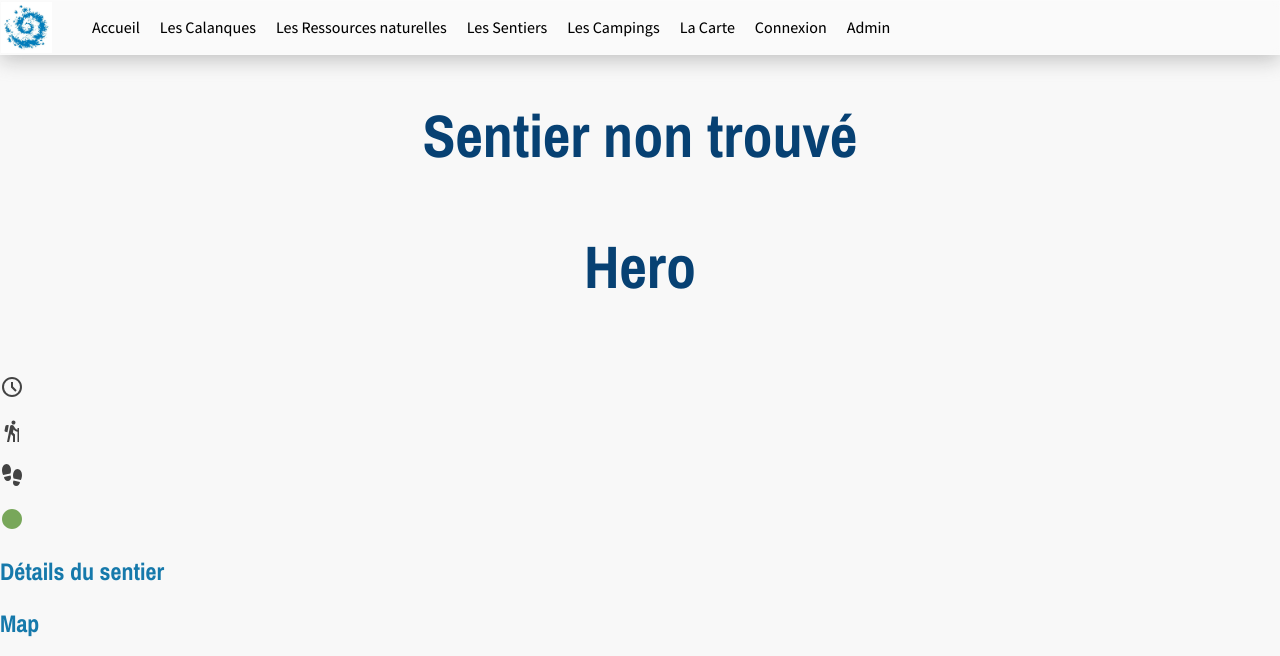
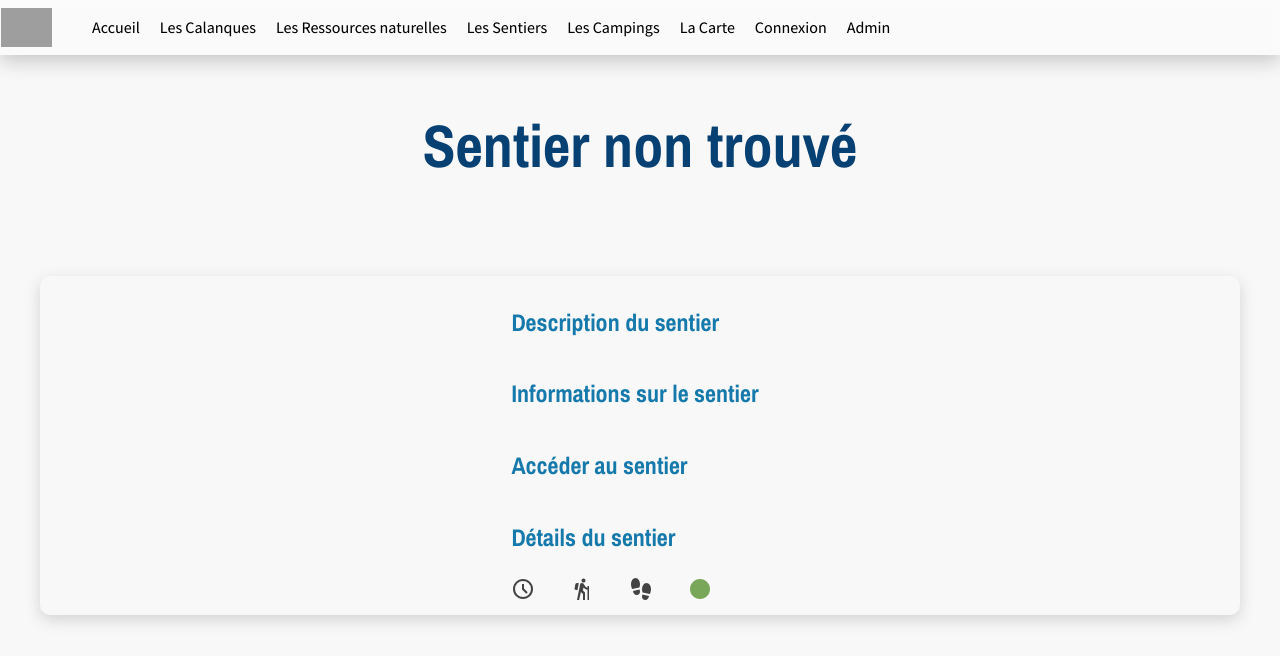
Before and after one commit to clarisse-lebaut/parcNational, a PHP site: template views/details_trails.php in a window 1280 px wide. Shown: the top 656 px of the page. Run offline with PHP 8.4, Linux system fonts and the light colour scheme; the template is opened without the code that fills it, so the values that code supplies are empty; some libraries are stand-ins or nearby versions; some web fonts are replaced; grey boxes are pictures that could not be loaded.

Commit message:
style : desing detail trails page

```diff
--- a/assets/style/details_trails.css
+++ b/assets/style/details_trails.css
@@ -1,10 +1,105 @@
-.slider_elements {
+.trails_main_info {
+  border-radius: 10px;
+  box-shadow: lightgray 0 5px 15px 0;
+
+  margin: 40px;
   display: flex;
   flex-direction: row;
   justify-content: center;
   align-items: center;
-  gap: 20px;
+  gap: 40px;
+  padding: 0 10px 0 0;
+}
+
+.trails_hero {
+  border-radius: 10px;
+  width: 100%;
+  display: flex;
+  align-items: center;
+  justify-content: center;
+}
+
+.trail_image {
+  object-fit: cover;
+  border-radius: 50% 20% / 10% 40%;
+}
+
+.trails_infos {
+  display: flex;
+  flex-direction: column;
+  padding: 10px;
+}
+
+.trails_icons {
+  display: flex;
+  flex-direction: row;
+  justify-content: flex-start;
+  gap: 25px;
+}
+
+.trails_icons > div {
+  display: flex;
+  flex-direction: row;
+  justify-content: center;
+  align-items: center;
+  gap: 10px;
+}
+
+/* ---------------- */
+.map_container {
+  margin: 25px;
+}
+
+/* --------------- */
+.landmark_container {
+  margin: 25px;
+}
+.card_landmarks_container {
+  display: grid;
+  grid-template-columns: 1fr 1fr;
+  gap: 10px;
+}
+.card_landmarks {
+  padding: 20px;
+  border: var(--darkblue) solid 1px;
+  height: 350px;
   overflow: scroll;
+  background-color: white;
+}
+.card_landmarks_title {
+  font-weight: 700;
+}
+
+/* ------------- */
+.other_trails {
+  margin: 25px;
+}
+
+.slider {
+  position: relative; /* Important pour que les pseudo-éléments soient positionnés par rapport au slider */
+  padding-bottom: 25px;
+  border: var(--lighgreen) solid 1px;
+}
+
+.slider_elements {
+  display: flex;
+  flex-direction: row;
+  align-items: center;
+  gap: 20px; /* Espacement entre les cartes */
+  overflow-x: auto; /* Défilement horizontal activé */
   overflow-y: hidden;
   height: 300px;
+  padding: 25px;
+  scroll-padding-left: 25px; /* Assure que la première carte ne soit pas coupée au bord */
+  position: relative; /* Nécessaire pour que les pseudo-éléments couvrent le slider */
 }
+
+.card_trails {
+  padding: 10px;
+  box-shadow: lightgray 0 5px 15px 0;
+  border-radius: 50% 20% / 10% 40%;
+}
+
+.pic-slider {
+  border-radius: 50% 20% / 10% 40%;
+}
--- a/components/_header.php
+++ b/components/_header.php
@@ -8,7 +8,7 @@
 </style>
 
 <nav class="nav-header">
-    <img class="logo-header" src="assets/img/logo-pncal.jpg" alt="Logo du Parc Nationnal des Calanques">
+    <img class="logo-header" src="assets/img/logo-pncal.svg" alt="Logo du Parc Nationnal des Calanques">
     <ul class="ul-header">
         <li><a href="home">Accueil</a></li>
         <li><a href="coves">Les Calanques</a></li>
--- a/views/details_trails.php
+++ b/views/details_trails.php
@@ -17,22 +17,47 @@
         <?php include "components/_header.php"; ?>
     </header>
     <main>
+        <section class="hero_container">
             <h1><?php echo $trail ? htmlspecialchars($trail['name']) : "Sentier non trouvé"; ?></h1>
 
-        <section>
-            <div class="hero_trail">
-                <h1>Hero</h1>
-                <img src="<?php echo ($trail['image']); ?>" alt="<?php echo($trail['name']); ?>" width="200">
+            <div class="trails_hero">
+                <img class="trail_image" src="<?php echo ($trail['image']); ?>" alt="<?php echo($trail['name']); ?>">
             </div>
-            <div class="details_trail">
+
+            <div class="trails_main_info">
+
+
+                <div class="trails_infos">
+                    <!-- Description du sentier -->
+                    <div>
+                        <h2>Description du sentier</h2>
+                        <p><?php echo($trail['description']) ?></p>
+                    </div>
+                    <!-- Informations sur le sentier -->
+                    <div>
+                        <h2>Informations sur le sentier</h2>
+                        <p><?php echo htmlspecialchars($trail['infos']); ?></p>
+                    </div>
+                    <!-- Accéder au sentier -->
+                    <div>
+                        <h2>Accéder au sentier</h2>
+                        <p><?php echo htmlspecialchars($trail['acces']); ?></p>
+                    </div>
+                    <!-- Détails des conditions du sentier -->
+                    <div>
+                        <h2>Détails du sentier</h2>
+                        <div class="trails_icons">
+                            <!-- Icon du temps -->
                             <div>
                                 <img src="assets/icon/time.svg" alt="icon time">
                                 <p><?php echo ($trail['time']) ?></p>
                             </div>
+                            <!-- Icon de la longueur -->
                             <div>
                                 <img src="assets/icon/hiking.svg" alt="icon length">
                                 <p><?php echo ($trail['length_km']) ?></p>
                             </div>
+                            <!-- Icone de la difficilté -->
                             <div>
                                 <?php
                                     $image_path = "";
@@ -57,7 +82,7 @@
                                 <img src="<?php echo htmlspecialchars($image_path) ?>" alt="<?php echo htmlspecialchars($trail['difficulty']) ?>">
                                 <p><?php echo htmlspecialchars($trail['difficulty']); ?></p>
                             </div>
-                </div>
+                            <!-- Icone du statut -->
                             <div>
                                 <?php
                                     $image_path = "";
@@ -80,42 +105,46 @@
                                     }
                                 ?>
                                 <img src="<?php echo htmlspecialchars($image_path) ?>" alt="<?php echo htmlspecialchars($trail['status'] ?? 'Statut inconnu'); ?>">
+                                <p><?php echo htmlspecialchars($trail['status']);?></p>
                             </div>
                         </div>
+                    </div>
+
+
+                    <div class="trails_icons">
+
+                    </div>
+                </div>
+
+            </div>
+
         </section>
 
-        <section>
-            <h2>Détails du sentier</h2>
-            <p><?php echo($trail['description']) ?></p>
-        </section>
-
-        <section>
+        <section class="map_container">
             <h2>Map</h2>
             <div id="map"></div>
         </section>
 
-        <section>
+        <section class="landmark_container">
             <h2>Points de vue</h2>
+            <div class="card_landmarks_container">
                 <?php foreach ($landmarks as $landmark): ?>
                     <div class="card_landmarks">
+                        <div class="card_landmarks_title">
                             <p><?php echo htmlspecialchars($landmark['name'], ENT_QUOTES, 'UTF-8'); ?></p>
-                    <p><?php echo htmlspecialchars($landmark['location'], ENT_QUOTES, 'UTF-8'); ?></p>
+                        </div>
+                        <div>
+                            <p><i><?php echo htmlspecialchars($landmark['location'], ENT_QUOTES, 'UTF-8'); ?></i></p>
+                        </div>
+                        <div>
                             <p><?php echo htmlspecialchars($landmark['description'], ENT_QUOTES, 'UTF-8'); ?></p>
                         </div>
+                    </div>
                 <?php endforeach; ?>
+            </div>
         </section>
 
-        <section>
-            <h2>Informations sur le sentier</h2>
-            <p><?php echo htmlspecialchars($trail['infos']); ?></p>
-        </section>
-
-        <section>
-            <h2>Accéder au sentier</h2>
-            <p><?php echo htmlspecialchars($trail['acces']); ?></p>
-        </section>
-
-        <section>
+        <section class="other_trails">
             <h2>Slider des autres sentiers</h2>
             <div class="slider">
                 <div class="slider_elements">
@@ -123,7 +152,7 @@
                         <div class="card_trails">
                             <a href="details_trails?id=<?php echo urlencode($trail['trail_id']); ?>">
                                 <p><?php echo htmlspecialchars($trail['name']); ?></p>
-                                <img src="<?php echo ($trail['image']); ?>" alt="<?php echo($trail['name']); ?>" width="200">
+                                <img class="pic-slider" src="<?php echo ($trail['image']); ?>" alt="<?php echo($trail['name']); ?>" width="200">
                             </a>
                         </div>
                     <?php endforeach; ?>
```
Also changed, not shown: assets/img/logo-pncal.svg (added). Lines whose indentation alone changed are shown as unchanged.
